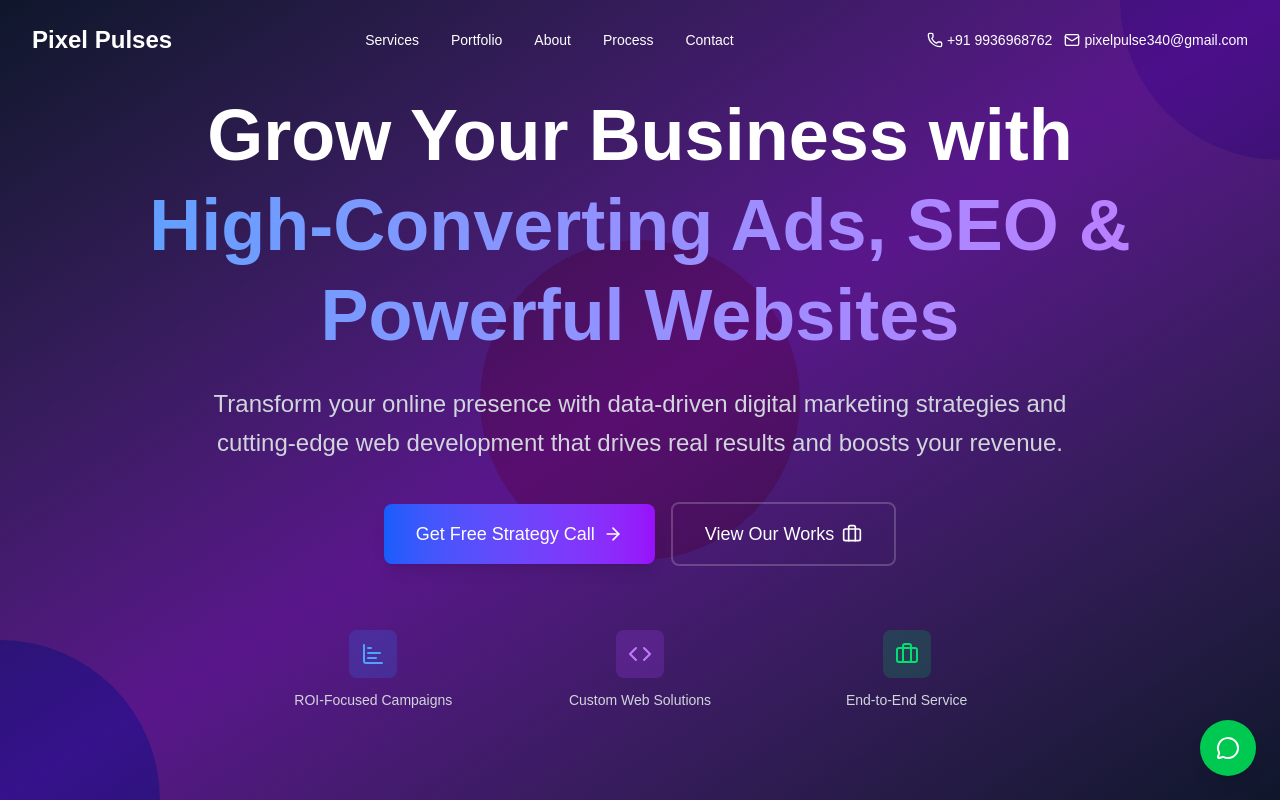
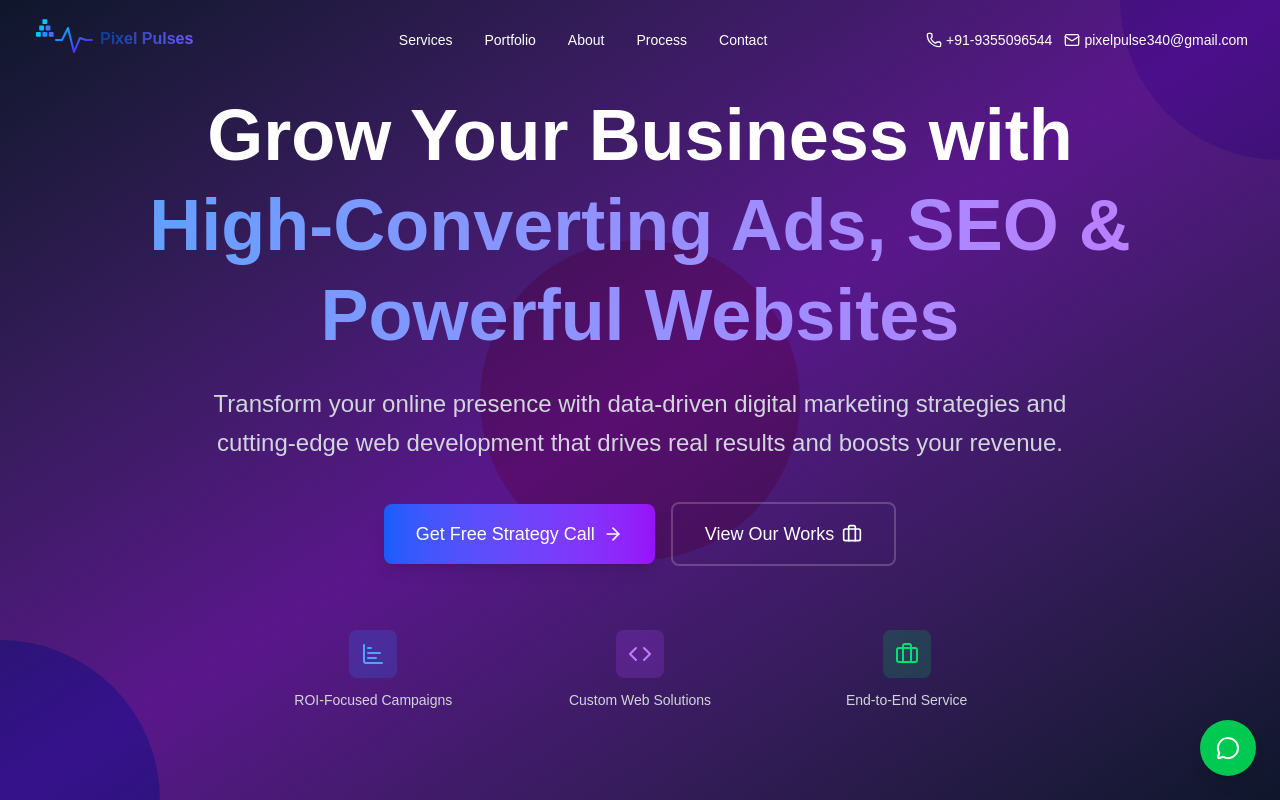
Before and after one commit to DevXPanda/PixelPulse, a Next.js app: page / in a window 1280 px wide. Shown: the top 800 px of the page. Built offline with nearby package versions, Linux system fonts and the light colour scheme.

Commit message:
fix logo design

```diff
--- a/src/app/layout.tsx
+++ b/src/app/layout.tsx
@@ -18,6 +18,11 @@ export const metadata: Metadata = {
   description: "Transform your business with data-driven digital marketing and cutting-edge web development. Specializing in performance marketing, SEO, MERN stack development, and AI solutions that drive real results.",
   keywords: "digital marketing, SEO, web development, performance marketing, MERN stack, AI solutions, Meta Ads, Google Ads, social media management",
   authors: [{ name: "Pixel Pulses" }],
+  icons: {
+    icon: '/download.svg',
+    shortcut: '/download.svg',
+    apple: '/download.svg',
+  },
   openGraph: {
     title: "Pixel Pulses - Digital Growth Agency",
     description: "Transform your business with data-driven digital marketing and cutting-edge web development",
--- a/src/components/layout/Footer.tsx
+++ b/src/components/layout/Footer.tsx
@@ -64,9 +64,11 @@ const Footer = () => {
             className="space-y-6"
           >
             <div>
-              <h3 className="text-2xl font-bold text-white mb-4">
-                Pixel Pulses
-              </h3>
+              <img
+                src="/download.svg"
+                alt="Pixel Pulses"
+                className="h-15 w-auto mb-4"
+              />
               <p className="text-gray-400 leading-relaxed">
                 Your partner for digital growth. We combine cutting-edge technology
                 with strategic marketing to deliver results that matter.
@@ -152,11 +154,11 @@ const Footer = () => {
               </div>
               <div className="flex items-center text-gray-400">
                 <Phone className="h-5 w-5 mr-3 text-blue-400" />
-                <span>+91 9936968762</span>
+                <span>+91-9355096544</span>
               </div>
               <div className="flex items-center text-gray-400">
                 <MessageCircle className="h-5 w-5 mr-3 text-green-400" />
-                <span>WhatsApp: +91 9936968762</span>
+                <span>WhatsApp: +91-9355096544</span>
               </div>
               <div className="flex items-center text-gray-400">
                 <MapPin className="h-5 w-5 mr-3 text-blue-400" />
--- a/src/components/layout/Header.tsx
+++ b/src/components/layout/Header.tsx
@@ -42,7 +42,7 @@ const Header = () => {
         transition={{ duration: 0.8 }}
         className={`fixed top-0 left-0 right-0 z-50 transition-all duration-300 ${
           isScrolled
-            ? 'bg-white/95 backdrop-blur-sm shadow-lg border-b border-gray-200'
+            ? 'bg-white/95 backdrop-blur-md shadow-lg rounded-full m-2 mt-4 border border-gray-200'
             : 'bg-transparent'
         }`}
       >
@@ -55,11 +55,13 @@ const Header = () => {
               transition={{ duration: 0.5, delay: 0.2 }}
               className="flex items-center"
             >
-              <div className={`text-2xl font-bold transition-colors duration-300 ${
-                isScrolled ? 'text-gray-900' : 'text-white'
-              }`}>
-                Pixel Pulses
-              </div>
+              <img
+                src="/download.svg"
+                alt="Pixel Pulses"
+                className={`h-12 w-auto transition-all duration-300 ${
+                  isScrolled ? 'opacity-90' : 'opacity-100'
+                }`}
+              />
             </motion.div>
 
             {/* Desktop Navigation */}
@@ -94,7 +96,7 @@ const Header = () => {
               }`}>
                 <div className="flex items-center">
                   <Phone className="h-4 w-4 mr-1" />
-                  <span>+91 9936968762</span>
+                  <span>+91-9355096544</span>
                 </div>
                 <div className="flex items-center">
                   <Mail className="h-4 w-4 mr-1" />
@@ -154,9 +156,11 @@ const Header = () => {
           <div className="p-6">
             {/* Logo and close button */}
             <div className="flex items-center justify-between mb-8">
-              <div className="text-2xl font-bold text-gray-900">
-                Pixel Pulses
-              </div>
+              <img
+                src="/PixelPulses.png"
+                alt="Pixel Pulses"
+                className="h-8 w-auto"
+              />
               <button
                 onClick={() => setIsMobileMenuOpen(false)}
                 className="p-2 rounded-lg text-gray-600 hover:bg-gray-100 transition-colors duration-200"
@@ -182,7 +186,7 @@ const Header = () => {
             <div className="border-t border-gray-200 pt-6 space-y-4">
               <div className="flex items-center text-gray-600">
                 <Phone className="h-5 w-5 mr-3 text-blue-600" />
-                <span>+91 9936968762</span>
+                <span>++91-9355096544</span>
               </div>
               <div className="flex items-center text-gray-600">
                 <Mail className="h-5 w-5 mr-3 text-blue-600" />
--- a/src/components/sections/Contact.tsx
+++ b/src/components/sections/Contact.tsx
@@ -130,7 +130,7 @@ const Contact = () => {
                 <Phone className="h-5 w-5 text-blue-600 mr-4" />
                 <div>
                   <div className="font-medium text-gray-900">Phone</div>
-                  <div className="text-gray-600">+91 9936968762</div>
+                  <div className="text-gray-600">+91-9355096544</div>
                 </div>
               </div>
 
@@ -138,7 +138,7 @@ const Contact = () => {
                 <MessageCircle className="h-5 w-5 text-green-600 mr-4" />
                 <div>
                   <div className="font-medium text-gray-900">WhatsApp</div>
-                  <div className="text-gray-600">+91 9936968762</div>
+                  <div className="text-gray-600">+91-9355096544</div>
                 </div>
               </div>
 
--- a/src/components/ui/FloatingWhatsAppButton.tsx
+++ b/src/components/ui/FloatingWhatsAppButton.tsx
@@ -5,7 +5,7 @@ import { motion } from 'framer-motion';
 import { MessageCircle } from 'lucide-react';
 
 const FloatingWhatsAppButton = () => {
-  const whatsappNumber = "+919936968762"; // Replace with your actual WhatsApp number
+  const whatsappNumber = "+919355096544"; // Replace with your actual WhatsApp number
   const whatsappMessage = "Hi! I'm interested in your services. Can we discuss my project?";
 
   const whatsappLink = `https://wa.me/${whatsappNumber.replace(/[^\d]/g, '')}?text=${encodeURIComponent(whatsappMessage)}`;
```
Also changed, not shown: public/PixelPulses.png (added), public/download.svg (added).
